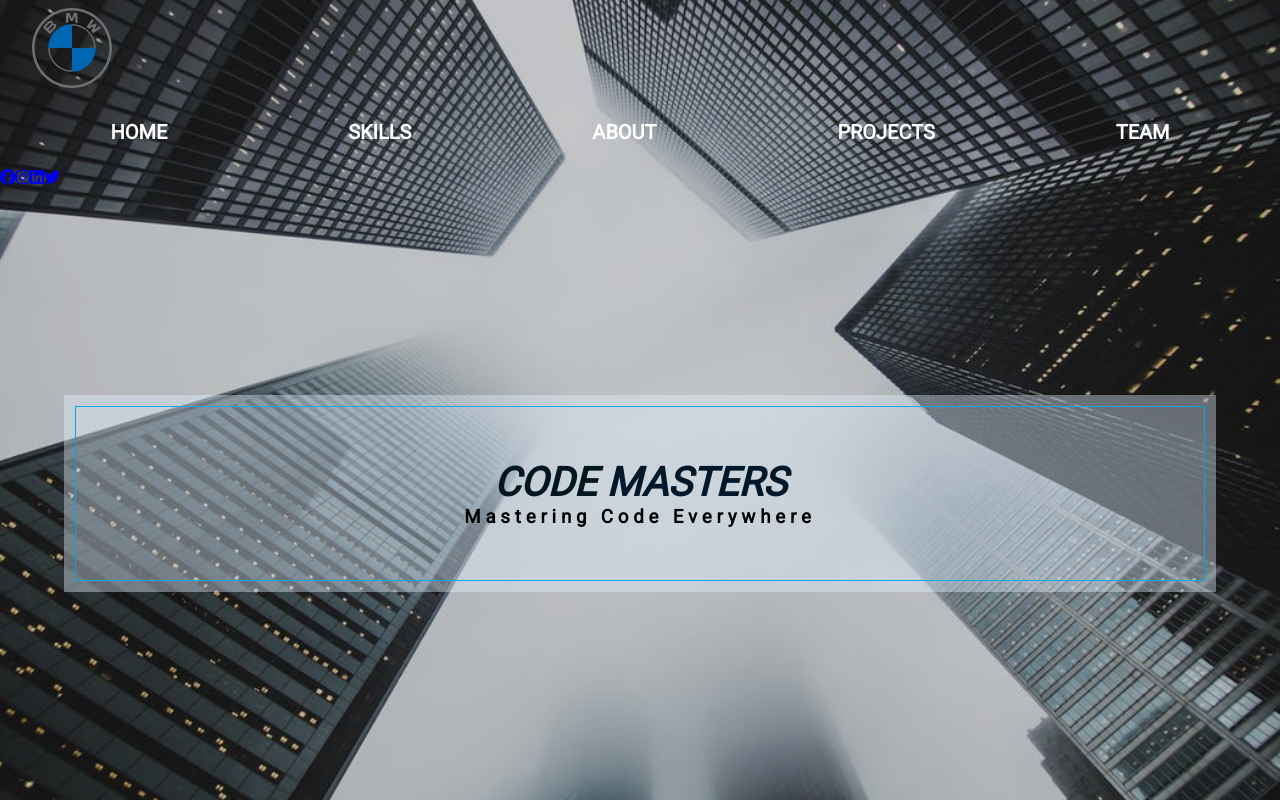
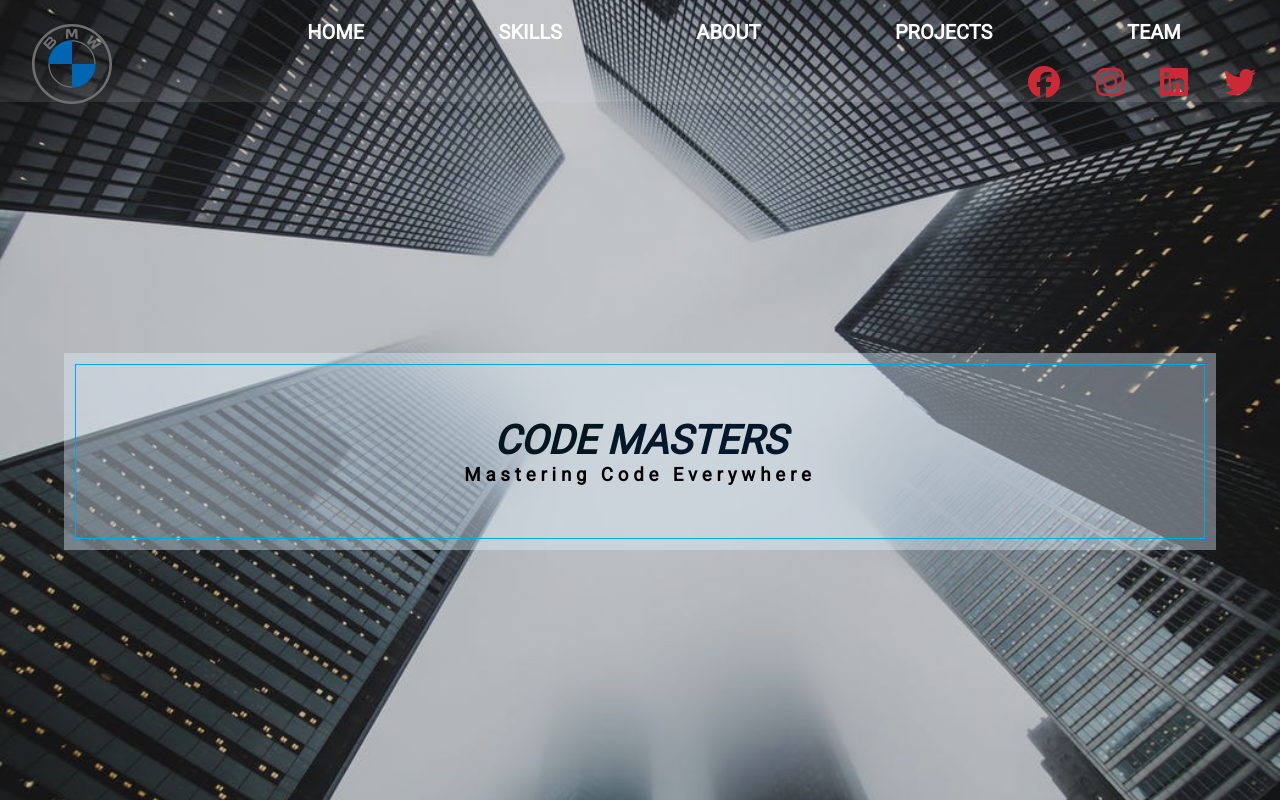
Before and after one commit to PadillaTom/P6-CodeMasters, a plain HTML site: page index.html in a window 1280 px wide. Drawn offline with nearby package versions, Linux system fonts and the light colour scheme.

Commit message:
got certificate

```diff
--- a/style.css
+++ b/style.css
@@ -59,14 +59,13 @@ ul {
   background: rgba(200, 227, 253, 0.7);
   border-bottom: 5px solid var(--PrimaryColor);
   display: flex;
-  justify-content: space-between; /*Separamos Logo de la Hamburger*/
-  align-items: baseline;
+  justify-content: space-between;
 }
 /* Logo */
 .nav-container img {
   width: 5rem;
+  padding: 0.5rem 0;
   align-self: center;
-  padding: 0.5rem 0;
 }
 /* hamburguer */
 .bar1,
@@ -111,7 +110,7 @@ nav {
 }
 .banner {
   flex: 1 0 auto; /*Hace crecer el bg de sus child (textos)*/
-  display: flex; /*Poner Texto al centro*/
+  display: flex; /*Poner Texto (child) al centro*/
   align-items: center;
   justify-content: center;
 }
@@ -143,8 +142,13 @@ nav {
   }
   .nav {
     display: flex;
+    justify-content: space-around;
     flex-wrap: wrap;
-    justify-content: space-between;
+  }
+  .nav-container img {
+    position: absolute;
+    top: 1rem;
+    left: 2rem;
   }
   .nav-container {
     background: transparent;
@@ -152,30 +156,48 @@ nav {
     flex: 0 0 auto;
   }
   .nav-links {
+    padding: 0 2rem 0 15rem;
+    flex: 1 0 auto;
     display: flex !important;
-    flex: 1 0 auto;
-    padding: 0 1.25rem;
     justify-content: flex-end;
     flex-wrap: wrap;
   }
   .nav-links li {
-    flex: 1 0 auto; /*Agrandamos los LINKS*/
+    flex: 1 0 auto;
   }
   .nav-links a {
     background: transparent;
     text-align: center;
-    border-radius: 5px;
-    padding: 1.5rem 0.75rem;
+    border-radius: 3px;
     color: #fff;
   }
   .nav-links a:hover {
-    background: rgba(200, 227, 253, 0.2);
+    background: #00171fa4;
+    color: var(--Light2);
+    padding: 1.25rem;
     border-left: none;
-    padding: 1.5rem 0.75rem;
-    color: #fff;
   }
   .nav-icons {
+    flex: 1 0 auto;
     display: flex;
-    flex: 1 0 auto;
+    justify-content: flex-end;
+    flex-wrap: wrap;
+    align-self: center;
+    background: linear-gradient(
+      rgba(255, 255, 255, 0),
+      rgba(255, 255, 255, 0.1)
+    );
+  }
+  .nav-icons a {
+    color: var(--Cta2);
+    padding: 0.75rem;
+    font-size: 2rem;
+    margin-right: 0.75rem;
+  }
+  .nav-icons a:hover {
+    color: var(--Cta1);
+    padding: 0.75rem;
+    font-size: 2rem;
+    margin-right: 0.75rem;
   }
 }
```
Also changed, not shown: index.html (+0 -1 lines).
